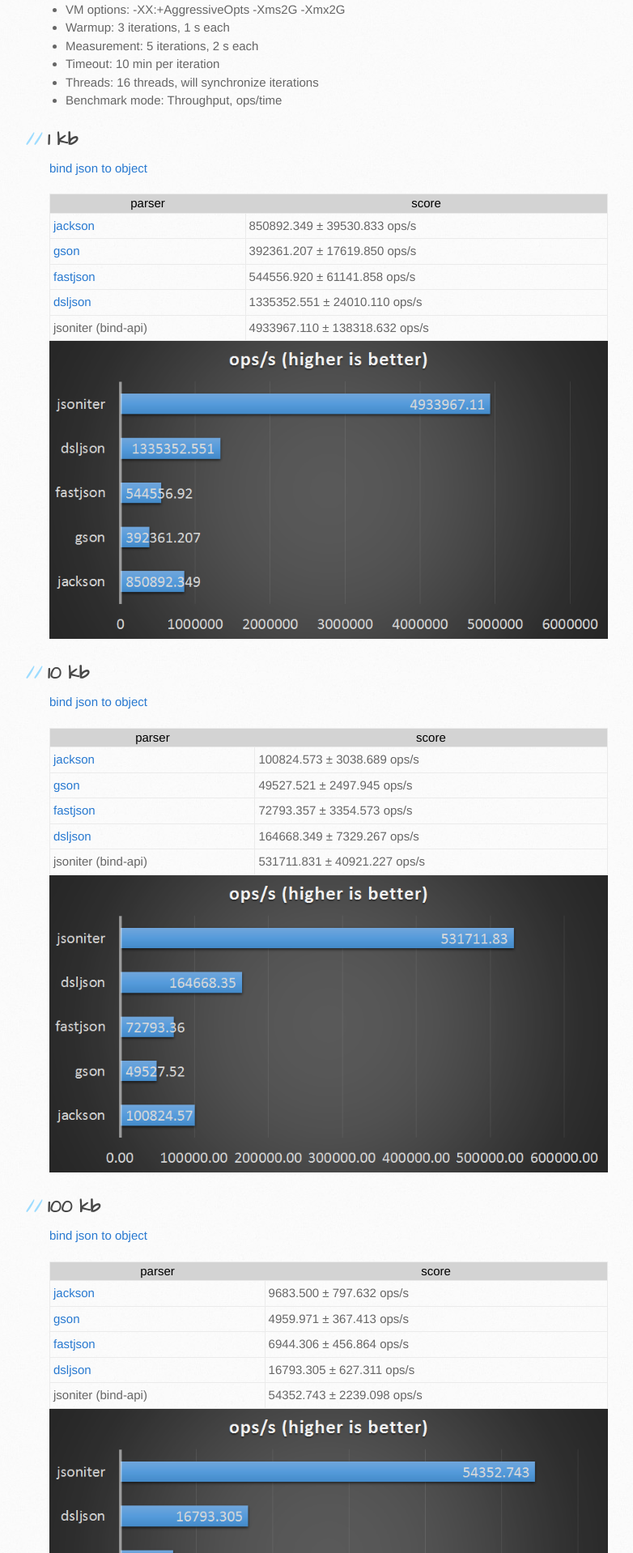
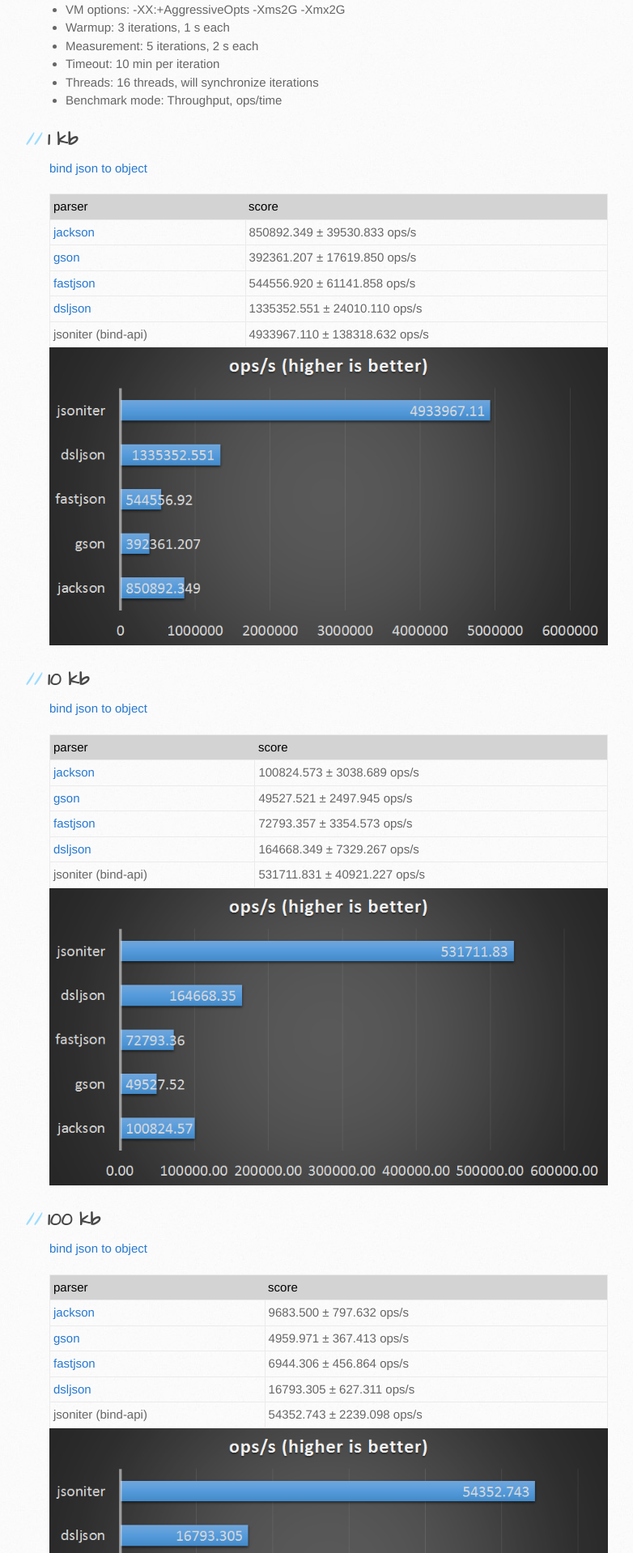
Before and after one commit to json-iterator/json-iterator.github.io, a Jekyll site: the page built from benchmark.md, in a window 1280 px wide. Shown: the part 872-2790 px from the top of the page at 81% size, without its empty margins (109-891 px from the left). Built offline with Jekyll 4.4.1, drawn with Linux system fonts in a browser that asks for light colours; comment, search, counter and statistics services are not loaded.

Commit message:
Update stylesheet.css

```diff
--- a/stylesheets/stylesheet.css
+++ b/stylesheets/stylesheet.css
@@ -596,6 +596,8 @@
 }
 
 th {
+  text-align: left;
+  padding: 4px;
   font-weight: 500;
 }
 
```
